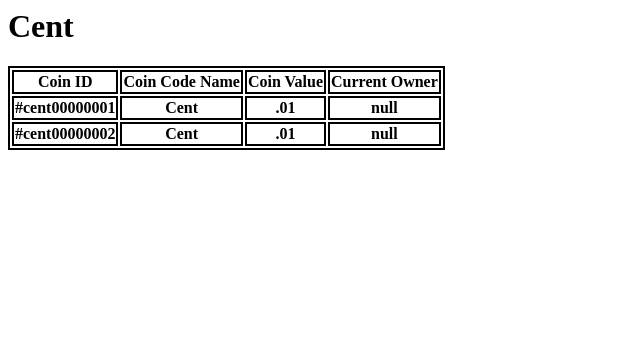
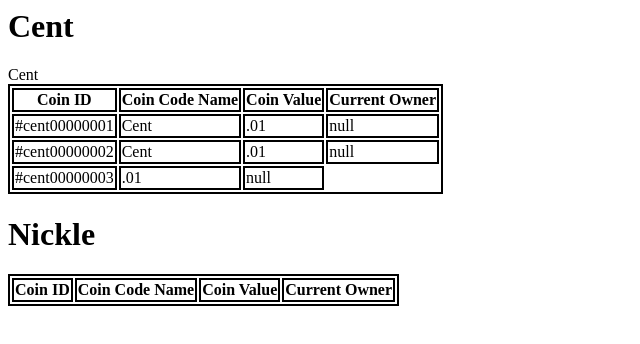
Before and after one commit to EverGen1/CoinDataBase, a plain HTML site: page index.html in a window 1280 px wide. Shown: the whole page, without its empty margins (0-640 px from the left). Drawn offline with Linux system fonts and the light colour scheme.

Commit message:
Update index.html

```diff
--- a/index.html
+++ b/index.html
@@ -17,17 +17,30 @@
     <th>Current Owner</th>
    </tr>
    <tr id="coin#cent00000001">
-    <th>#cent00000001</th>
-    <th>Cent</th>
-    <th>.01</th>
-    <th>null</th>
+    <td>#cent00000001</td>
+    <td>Cent</td>
+    <td>.01</td>
+    <td>null</td>
    </tr>
    <tr id="coin#cent00000002">
-    <th>#cent00000002</th>
-    <th>Cent</th>
-    <th>.01</th>
-    <th>null</th>
+    <td>#cent00000002</td>
+    <td>Cent</td>
+    <td>.01</td>
+    <td>null</td>
    </tr>
+   <tr id="coin#cent00000003">
+    <td>#cent00000003</td
+    <td>Cent</td>
+    <td>.01</td>
+    <td>null</td>
+   </tr>
+  </table>
+  <h1>Nickle</h1>
+  <table>
+   <th>Coin ID</th>
+   <th>Coin Code Name</th>
+   <th>Coin Value</th>
+   <th>Current Owner</th>
   </table>
  </body>
 </html>
```
